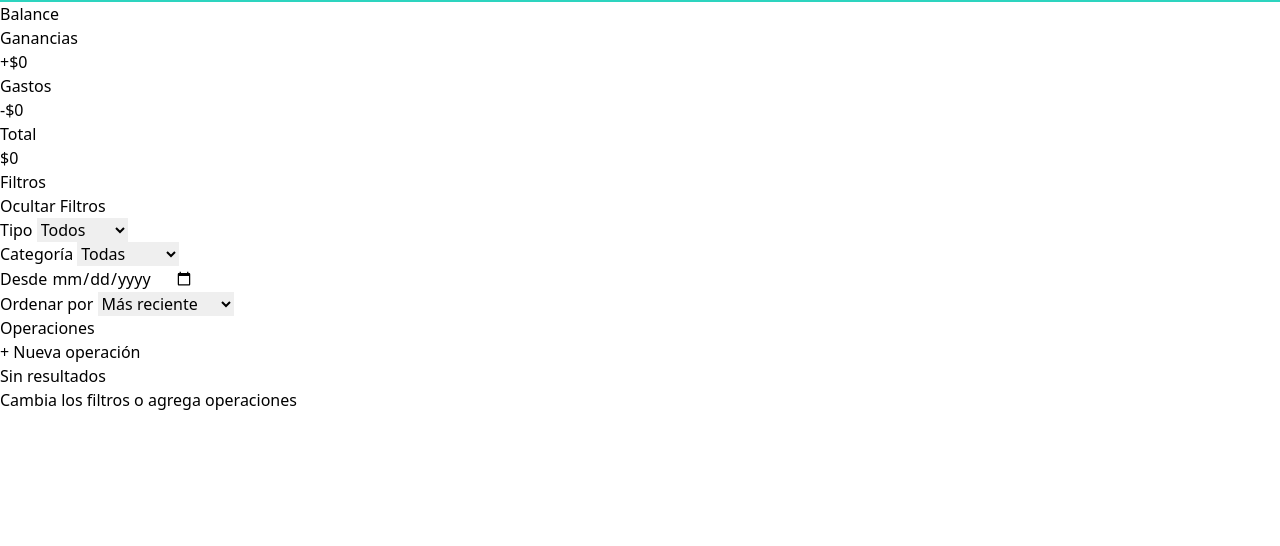
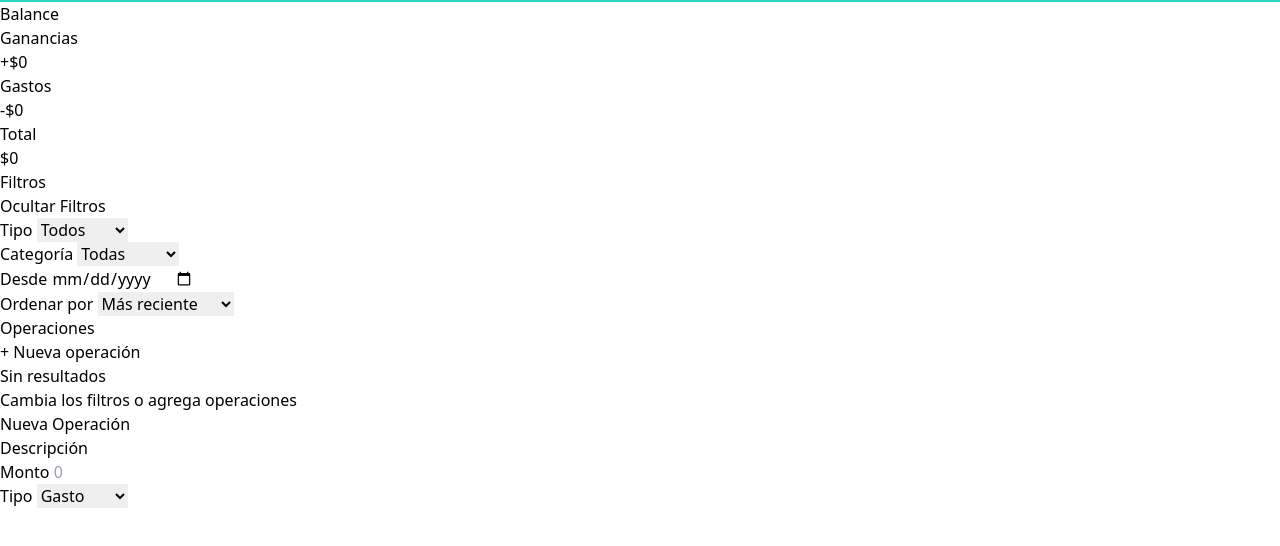
Before and after one commit to veritocapito/ahorradas, a plain HTML site: page src/index.html in a window 1280 px wide. Shown: the part 94-640 px from the top of the page. Drawn offline with Linux system fonts and the light colour scheme.

Commit message:
add operaciones

```diff
--- a/src/index.html
+++ b/src/index.html
@@ -1,5 +1,6 @@
 <!DOCTYPE html>
 <html lang="es">
+
     <head>
         <meta charset="UTF-8" />
         <meta name="viewport" content="width=device-width, initial-scale=1.0" />
@@ -10,15 +11,23 @@
     <body>
         <header>
             <nav class="bg-teal text-white flex py-3 px-5 md:py-5 md:px-8 place-content-between">
-        <h1 class="text-2xl md:text-4xl font-medium md:p-2"><i class="fa-solid fa-wallet pr-2"></i>AhorrADAs</h1>
+                <h1 class="text-2xl md:text-4xl font-medium md:p-2"><i class="fa-solid fa-wallet pr-2"></i>AhorrADAs
+                </h1>
                 <ul class="flex items-center">
                     <li class="md:hidden"><i class="fa-solid fa-bars"></i></li>
-          <li class="hidden hover:bg-dark-teal text-center mx-auto p-2 rounded-lg text-lg font-medium md:flex" ><a href="#"><i class="fa-solid fa-arrow-trend-up pr-2"></i>Balance</a></li>
-          <li class="hidden hover:bg-dark-teal text-center mx-auto p-2 rounded-lg text-lg font-medium md:flex"><a href="#"><i class="fa-solid fa-tag pr-2"></i>Categorias</a></li>
-          <li class="hidden hover:bg-dark-teal text-center mx-auto p-2 rounded-lg text-lg font-medium md:flex"><a href="#"><i class="fa-solid fa-chart-pie pr-2"></i>Reportes</a></li>
+                    <li
+                        class="hidden hover:bg-dark-teal text-center mx-auto p-2 rounded-lg text-lg font-medium md:flex">
+                        <a href="#"><i class="fa-solid fa-arrow-trend-up pr-2"></i>Balance</a></li>
+                    <li
+                        class="hidden hover:bg-dark-teal text-center mx-auto p-2 rounded-lg text-lg font-medium md:flex">
+                        <a href="#"><i class="fa-solid fa-tag pr-2"></i>Categorias</a></li>
+                    <li
+                        class="hidden hover:bg-dark-teal text-center mx-auto p-2 rounded-lg text-lg font-medium md:flex">
+                        <a href="#"><i class="fa-solid fa-chart-pie pr-2"></i>Reportes</a></li>
                 </ul>
             </nav>
         </header>
+        <main>
             <aside>
                 <article>
                     <h2>Balance</h2>
@@ -79,7 +88,7 @@
                     </div>
                 </article>
             </aside>
-    <main>
+
             <section>
                 <div>
                     <h2>Operaciones</h2>
@@ -90,6 +99,26 @@
                     <p>Cambia los filtros o agrega operaciones</p>
                 </div>
             </section>
+            <section>
+                <h2>Nueva Operación</h2>
+                <div>
+                    <div>
+                        <label for="descripcion">Descripción</label>
+                        <input type="text" name="descripcion" id="">
+                    </div>
+                    <div>
+                        <label for="monto">Monto</label>
+                        <input type="text" name="monto" id="" placeholder="0">
+                    </div>
+                    <div>
+                        <label for="tipoNuevo">Tipo</label>
+                        <select name="tipoNuevo" id="tipoNuevo">
+                            <option value="Gasto">Gasto</option>
+                            <option value="Ganancia">Ganancia</option>
+                        </select>
+                    </div>
+                </div>
+            </section>
         </main>
     </body>
 
```
Also changed, not shown: 1 other file. Lines whose indentation alone changed are shown as unchanged.
